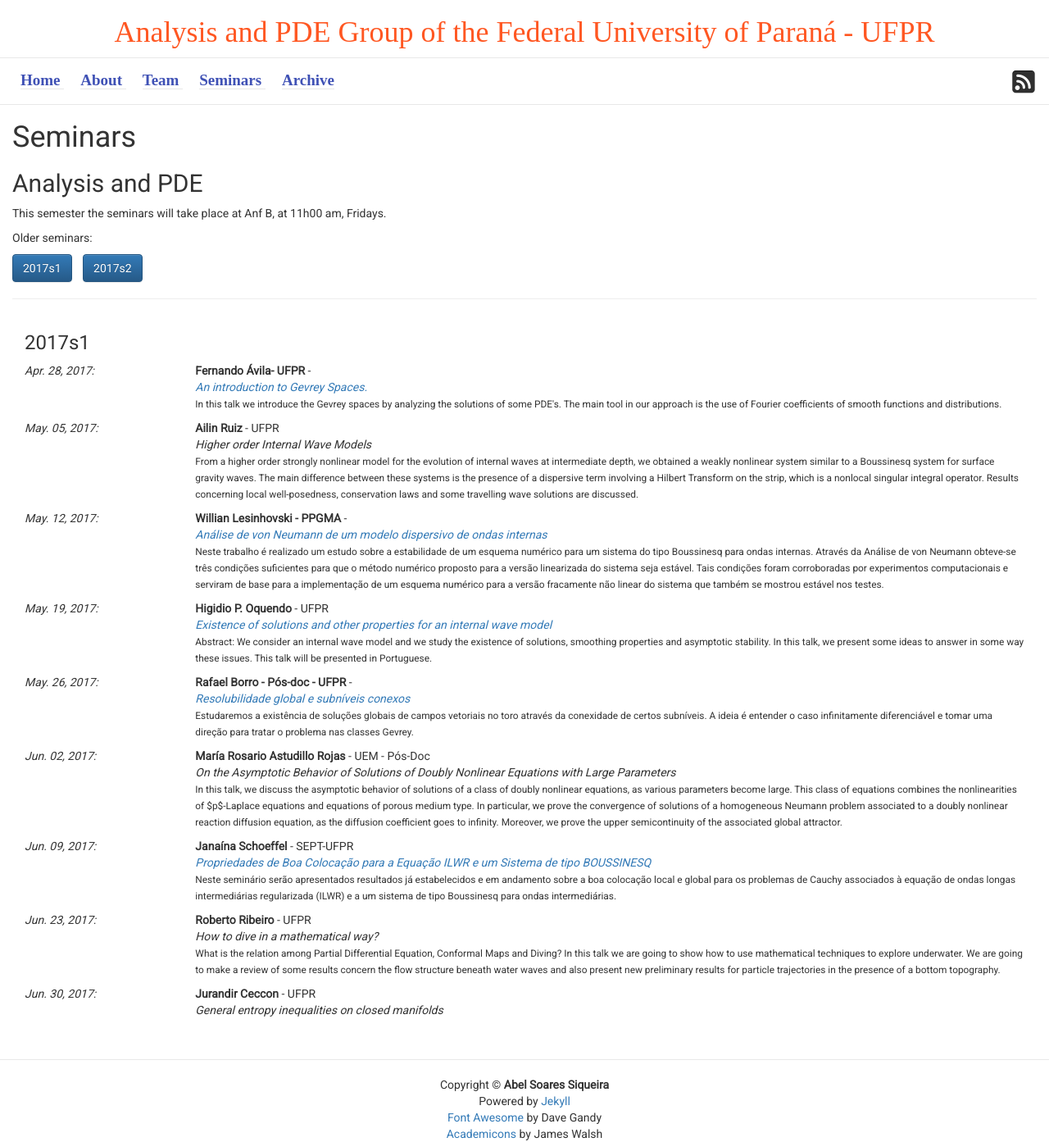
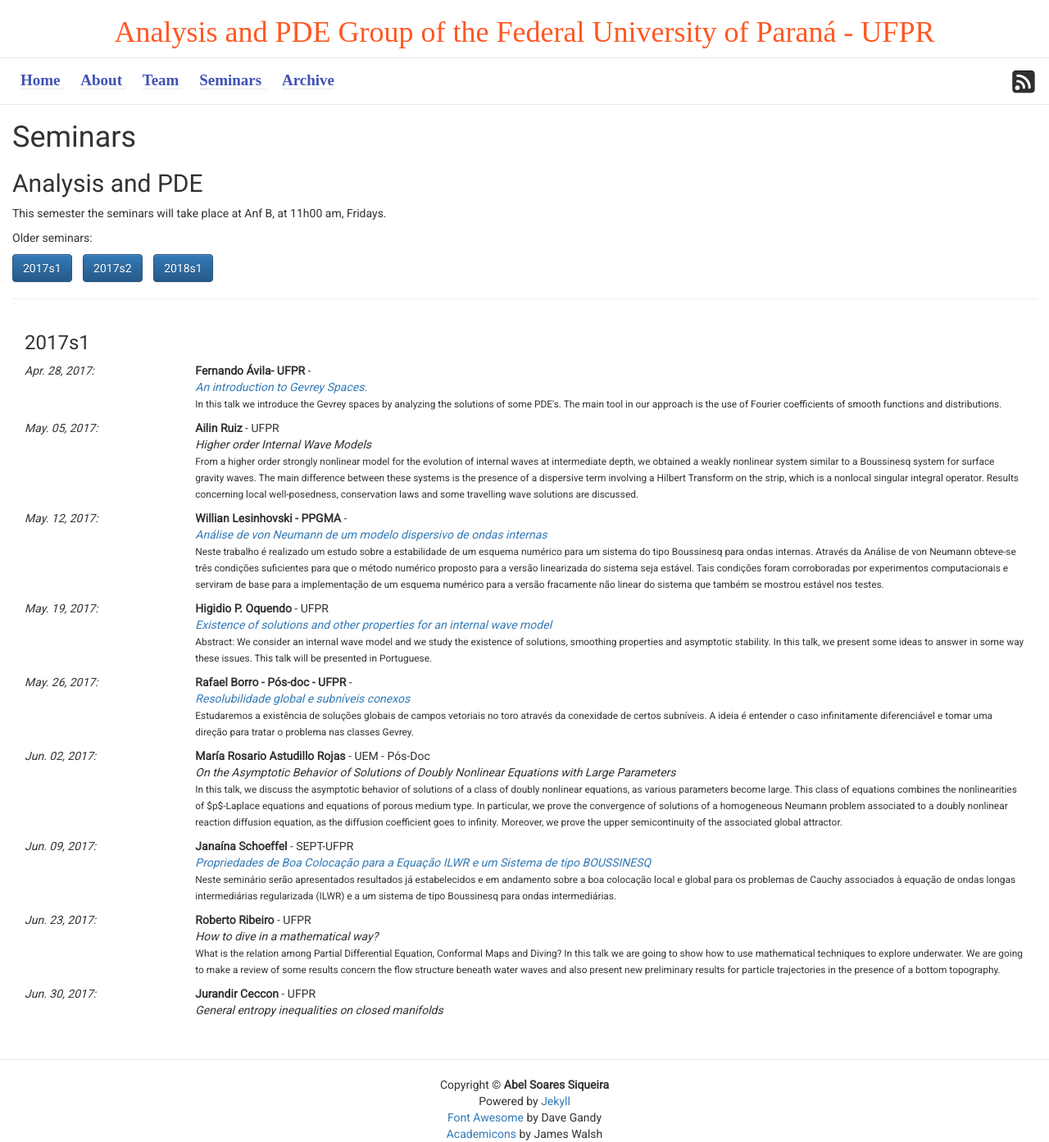
Before and after one commit to ufpr-pde/ufpr-opt.github.io, a Jekyll site: the page built from d_seminars.md, in a window 1280 px wide. Shown: the whole page at 82% size. Built offline with Jekyll 4.4.1, drawn with Linux system fonts in a browser that asks for light colours; some web fonts are replaced.

Commit message:
Update d_seminars.md

```diff
--- a/d_seminars.md
+++ b/d_seminars.md
@@ -5,7 +5,7 @@ permalink: /seminars/
 semesters:
   - 2017s1
   - 2017s2
-
+  - 2018s1
 
 ---
 
```
